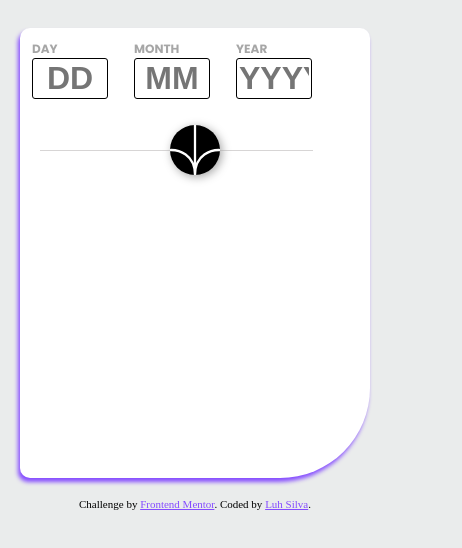
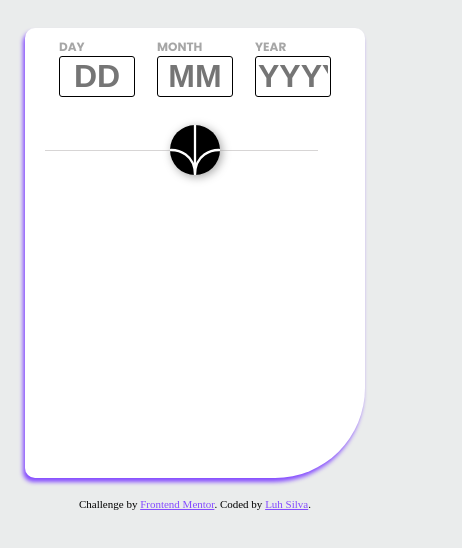
Before and after one commit to LucineiaSilvah/age-calculator, a plain HTML site: page index.html in a window 390 px wide. Shown: the whole page, 462 px wide, since content can reach past the window. Drawn offline with Linux system fonts and the light colour scheme.

Commit message:
ajuste no responsivo

```diff
--- a/style.css
+++ b/style.css
@@ -108,12 +108,17 @@
       @media screen and (min-width:0){
 
         .container{
-          width:350px;
+          max-width: 500px;
+          width:90%;
           height: 450px;
           min-width: 340px;
         }
+        form{
+          padding-right: 0;
+          padding: 10px;
+        }
         input {
-          width: 70px;
+          width: 70px
         }
         .line{
           width: 70%;
@@ -137,7 +142,7 @@
           width: 100px;
         }
         .line{
-         width: 450px;
+         width: 400px;
          top: 150px;
          margin-left: 20px;
         }
```
Also changed, not shown: 1 other file.
